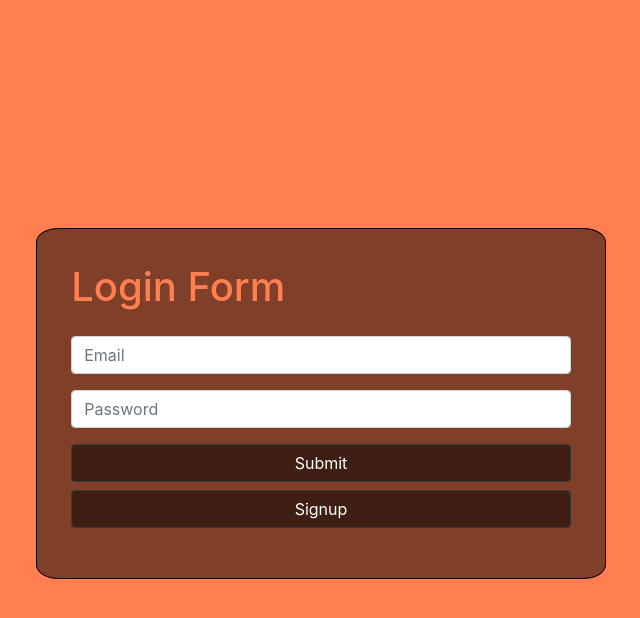
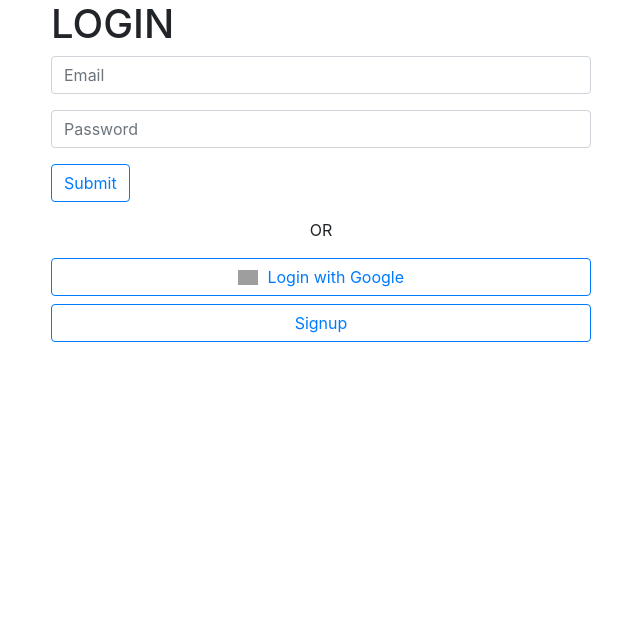
Before and after one commit to tusharraut1994/flask-webapp, a Flask app: page /login in a window 1280 px wide. Shown: the top 618 px of the page, without its empty margins (319-959 px from the left). Run offline with Flask 2, Linux system fonts and the light colour scheme; parts of the project's set-up code (start-up, migrations or seed data) failed here and were passed over; some libraries are stand-ins or nearby versions; grey boxes are pictures that could not be loaded.

Commit message:
Modified pages

```diff
--- a/templates/layout.html
+++ b/templates/layout.html
@@ -9,11 +9,19 @@
 </head>
 <body>
 
-
     {% block content %}{% endblock %}
 
     <script src="https://code.jquery.com/jquery-3.4.1.slim.min.js" integrity="sha384-J6qa4849blE2+poT4WnyKhv5vZF5SrPo0iEjwBvKU7imGFAV0wwj1yYfoRSJoZ+n" crossorigin="anonymous"></script>
     <script src="https://cdn.jsdelivr.net/npm/popper.js@1.16.0/dist/umd/popper.min.js" integrity="sha384-Q6E9RHvbIyZFJoft+2mJbHaEWldlvI9IOYy5n3zV9zzTtmI3UksdQRVvoxMfooAo" crossorigin="anonymous"></script>
     <script src="https://stackpath.bootstrapcdn.com/bootstrap/4.4.1/js/bootstrap.min.js" integrity="sha384-wfSDF2E50Y2D1uUdj0O3uMBJnjuUD4Ih7YwaYd1iqfktj0Uod8GCExl3Og8ifwB6" crossorigin="anonymous"></script>
+    <script src="https://ajax.googleapis.com/ajax/libs/jquery/2.1.1/jquery.min.js"></script>
+    <link   rel="stylesheet"
+        href="https://maxcdn.bootstrapcdn.com/bootstrap/4.0.0/css/bootstrap.min.css"
+        integrity="sha384-Gn5384xqQ1aoWXA+058RXPxPg6fy4IWvTNh0E263XmFcJlSAwiGgFAW/dAiS6JXm"
+        crossorigin="anonymous">
+    <script src="https://maxcdn.bootstrapcdn.com/bootstrap/4.0.0/js/bootstrap.min.js"
+        integrity="sha384-JZR6Spejh4U02d8jOt6vLEHfe/JQGiRRSQQxSfFWpi1MquVdAyjUar5+76PVCmYl"
+        crossorigin="anonymous">
+    </script>
 </body>
 </html>
--- a/templates/login.html
+++ b/templates/login.html
@@ -1,30 +1,10 @@
 {% extends 'layout.html' %}
 {% block content %}
-<style>
-    body{
-        background: coral;
-    }
-.myblock{
-    border:1px solid black;
-    border-radius: 4%;
-    background: rgba(0,0,0,0.5);
-    margin-top:20%;
-    padding:3%;
-}
-.h1{
-    margin-bottom:5% ;
-    color:coral;
-}
-.mybtn{
- background: rgba(0,0,0,0.5);
-}
-
-</style>
 <div class="container">
     <div class="row">
         <div class="col-lg-3 col-md-3 col-sm-12"></div>
         <div class="col-lg-6 col-md-6 col-sm-12 myblock">
-            <h1 class="h1">Login Form</h1>
+            <h1 class="h1">LOGIN</h1>
             <form action="/login" method="POST" class="form-group">
 
             <div class="form-group">
@@ -34,8 +14,15 @@
                 <input type="password" name="password" placeholder="Password" class="form-control">
             </div>
             <div class="form-group">
-                <button type="submit" class="btn btn-block btn-dark mybtn">Submit</button>
-                <a href="/signup" class="btn btn-block btn-dark  mybtn link">Signup</a>
+                <button type="submit" class="btn btn-outline-primary mybtn">Submit</button>
+            </div>
+            <p style="text-align:center">OR</p>
+            <div>
+                <a class="btn btn-outline-primary btn-block" href="/ssologin" role="button" style="text-transform:none">
+                    <img width="20px" style="margin-bottom:3px; margin-right:5px" alt="Google sign-in" src="https://upload.wikimedia.org/wikipedia/commons/thumb/5/53/Google_%22G%22_Logo.svg/512px-Google_%22G%22_Logo.svg.png" />
+                    Login with Google
+                </a>
+                <a href="/signup" class="btn btn-outline-primary btn-block mybtn link">Signup</a>
             </div>
             </form>
         </div>
```
Also changed, not shown: templates/signup.html (+2 -23 lines).
